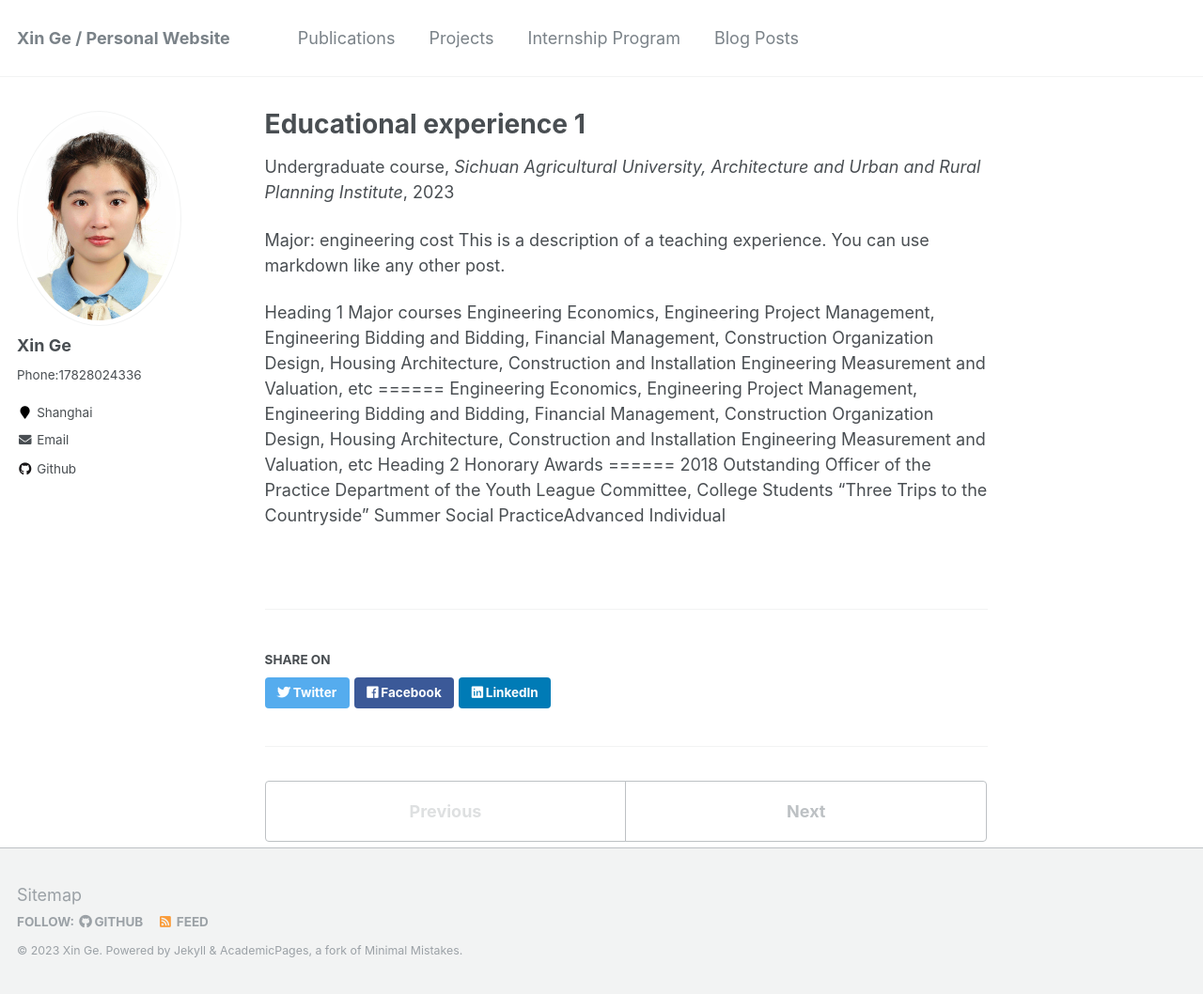
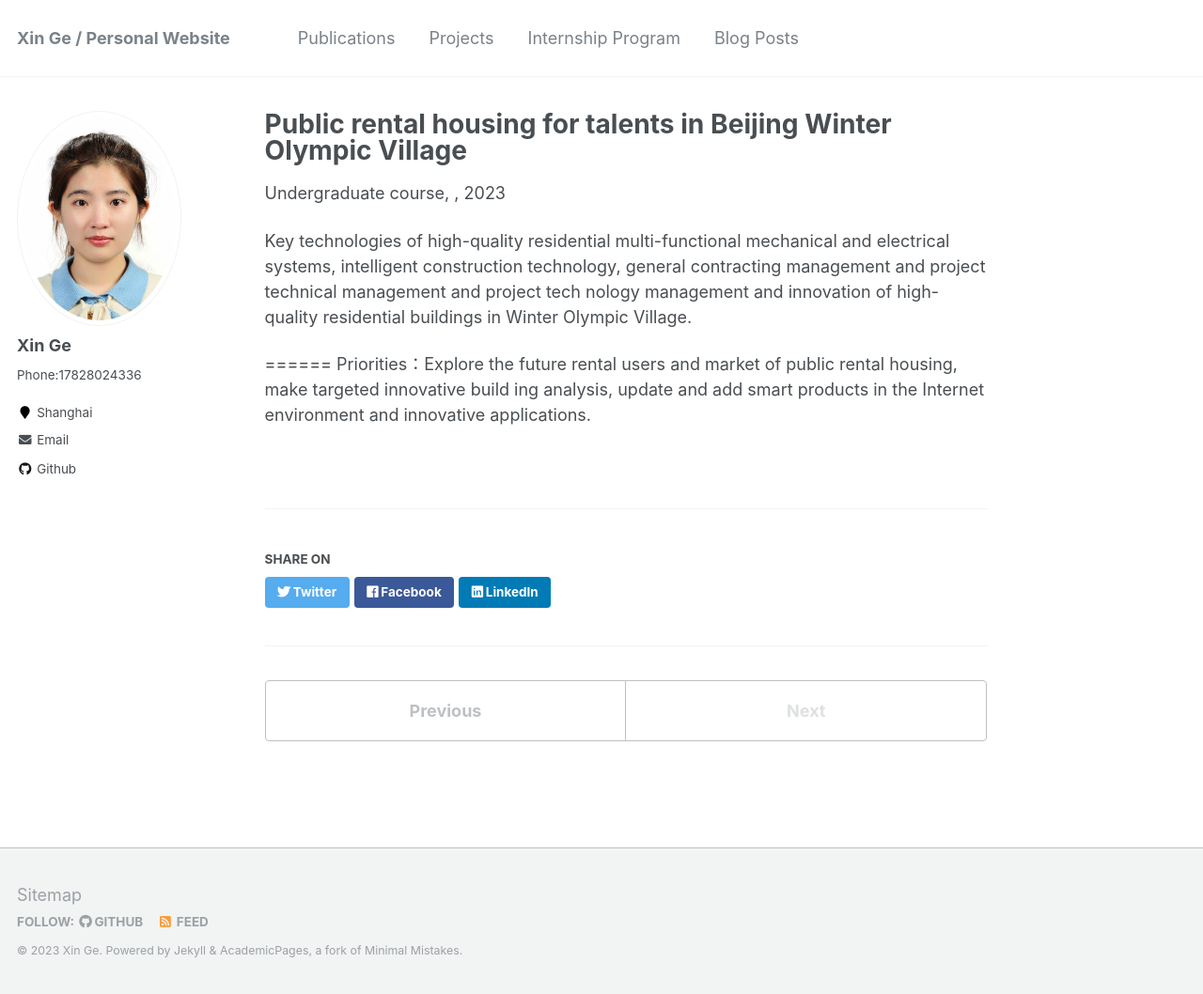
Before and after one commit to Esther0630/Esther0630.github.io, a Jekyll site: the page built from _teaching/2014-spring-teaching-1.md, in a window 1280 px wide and 1058 px high. Shown: the whole window at 94% size. Built offline with Jekyll 4.4.1, drawn with Linux system fonts in a browser that asks for light colours.

Commit message:
Update 2014-spring-teaching-1.md

```diff
--- a/_teaching/2014-spring-teaching-1.md
+++ b/_teaching/2014-spring-teaching-1.md
@@ -1,19 +1,16 @@
 ---
-title: "Educational experience 1"
+title: "Public rental housing for talents in Beijing Winter Olympic Village"
 collection: teaching
 type: "Undergraduate course"
 permalink: /teaching/2014-spring-teaching-1
-venue: "Sichuan Agricultural University, Architecture and Urban and Rural Planning Institute"
-date: 2017.09-2021.06
-location: "Chengdu, China"
+date: 2022.05-now
+location: "Dalian, China"
 ---
-Major: engineering cost
-This is a description of a teaching experience. You can use markdown like any other post.
 
-Heading 1 Major courses
-Engineering Economics, Engineering Project Management, Engineering Bidding and Bidding, Financial Management, Construction Organization Design, Housing Architecture, Construction and Installation Engineering Measurement and Valuation, etc
+Key technologies of high-quality residential multi-functional mechanical and electrical systems, intelligent construction technology,
+general contracting management and project technical management and project tech nology management and innovation of high-quality
+residential buildings in Winter Olympic Village.
+
 ======
-Engineering Economics, Engineering Project Management, Engineering Bidding and Bidding, Financial Management, Construction Organization Design, Housing Architecture, Construction and Installation Engineering Measurement and Valuation, etc
-Heading 2 Honorary Awards
-======
-2018 Outstanding Officer of the Practice Department of the Youth League Committee, College Students "Three Trips to the Countryside" Summer Social PracticeAdvanced Individual
+Priorities：Explore the future rental users and market of public rental housing, make targeted innovative build ing analysis, update
+and add smart products in the Internet environment and innovative applications.
```
